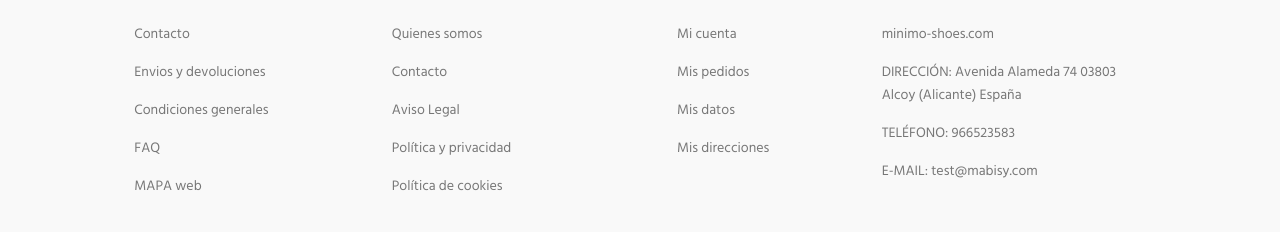
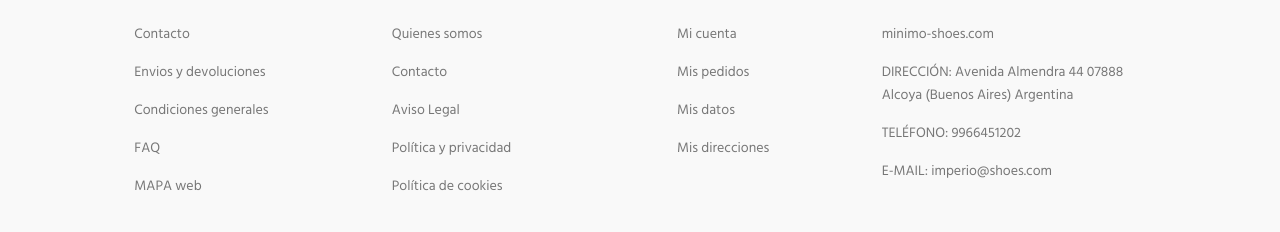
Before and after one commit to gszcode/E-commerce, a React (Vite) app: page / in a window 1280 px wide. Shown: the part 3274-3506 px from the top of the page. Built offline with nearby package versions, Linux system fonts and the light colour scheme.

Commit message:
se modificarion texto

```diff
--- a/src/components/Footer/index.tsx
+++ b/src/components/Footer/index.tsx
@@ -49,9 +49,9 @@ const Footer = () => {
           title="CONTACTO"
           links={[
             'minimo-shoes.com',
-            'DIRECCIÓN: Avenida Alameda 74 03803 Alcoy (Alicante) España',
-            'TELÉFONO: 966523583',
-            'E-MAIL: test@mabisy.com'
+            'DIRECCIÓN: Avenida Almendra 44 07888 Alcoya (Buenos Aires) Argentina',
+            'TELÉFONO: 9966451202',
+            'E-MAIL: imperio@shoes.com'
           ]}
         />
       </div>
```
